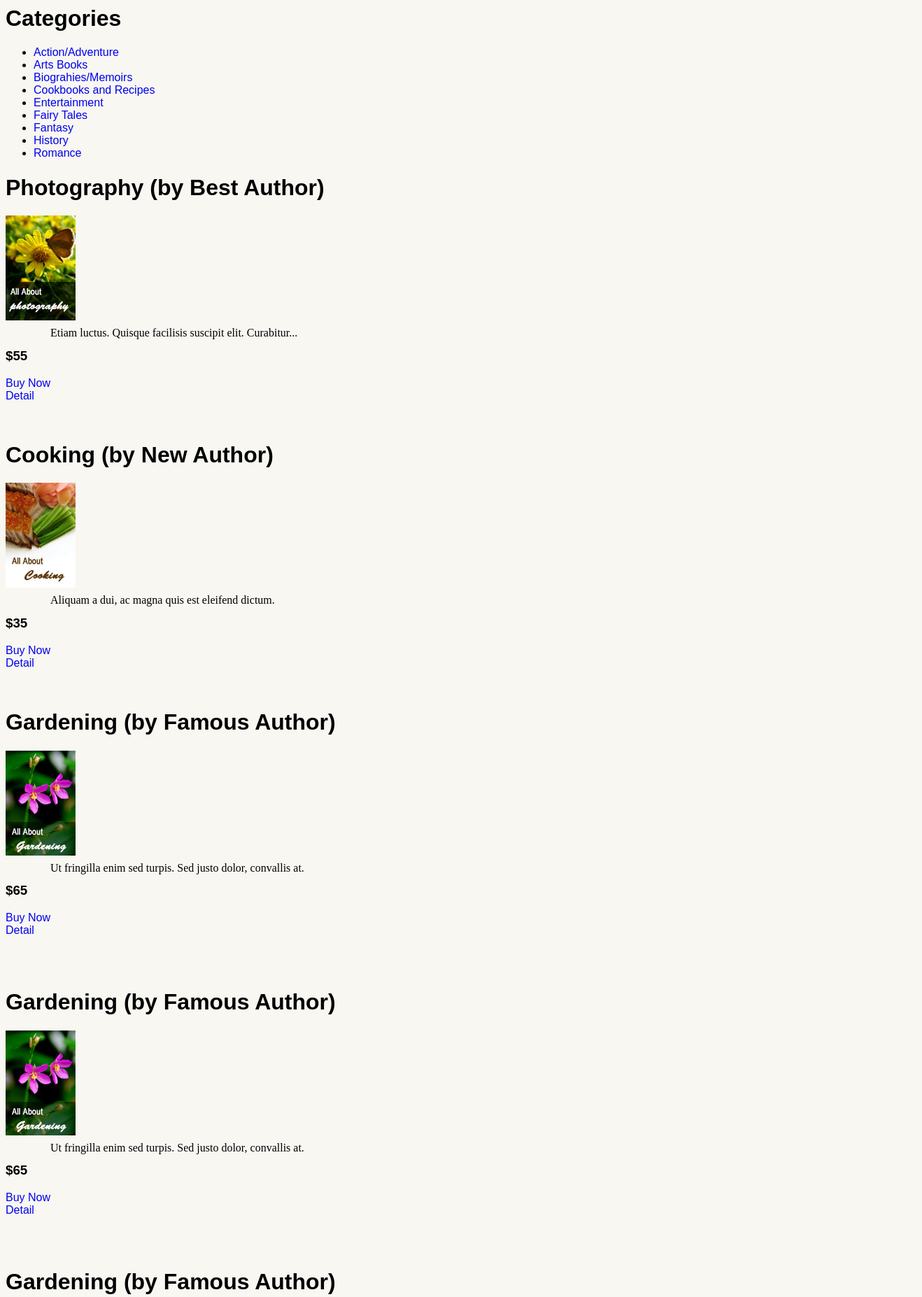
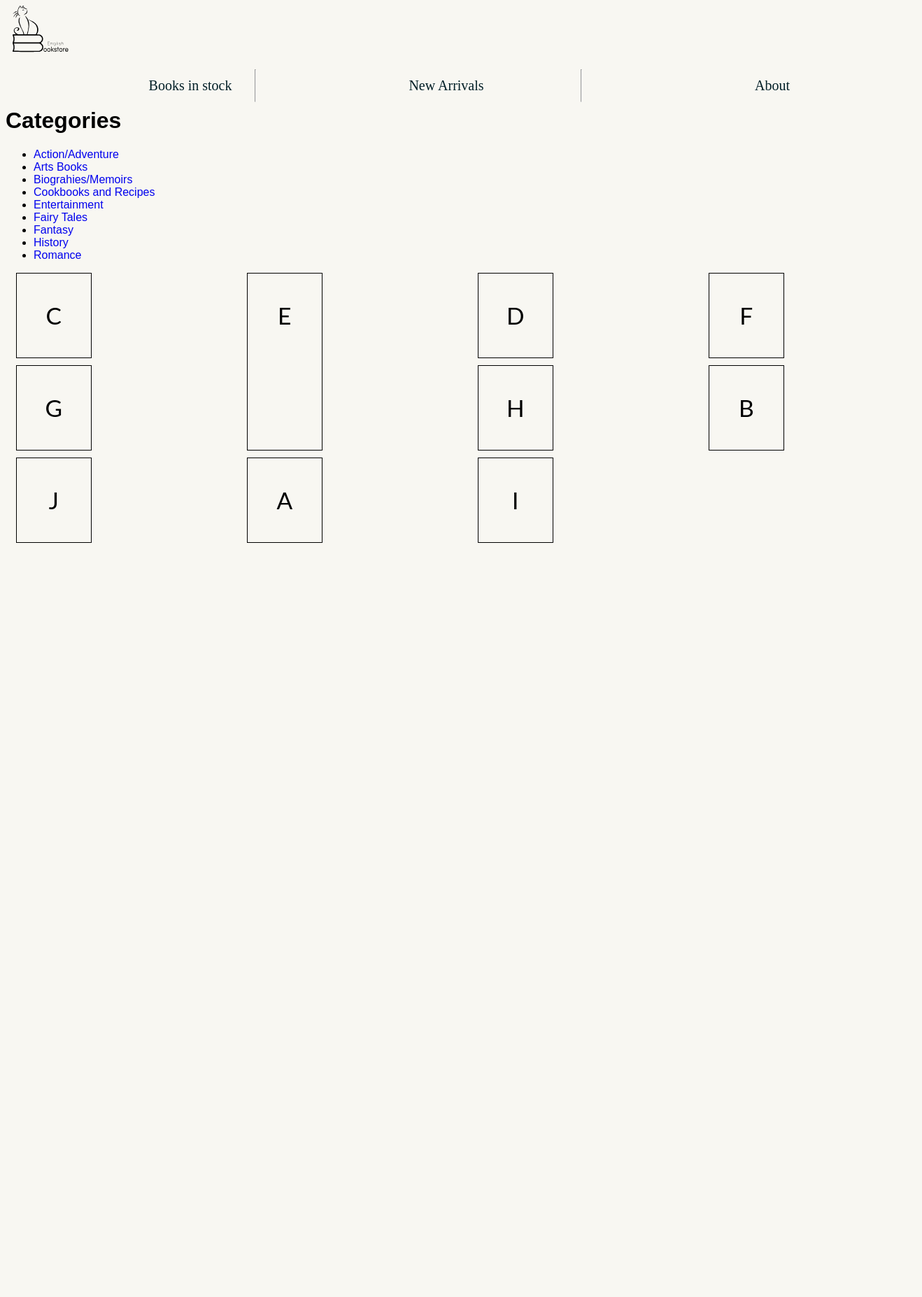
Before and after one commit to CaecilieHoffmann/Englishbookstore, a plain HTML site: page code nou/code nou/booksinstock.html in a window 1280 px wide. Shown: the top 1854 px of the page at 70% size, 1318 px wide, since content can reach past the window. After the commit the page ends 800 px from the top, so only its background shows below. Drawn offline with Linux system fonts and the light colour scheme; files that its build step writes are made by us from their sources.

Commit message:
i fixed the top of the new arrivals. working now on the css for books in stock

```diff
--- a/code nou/code nou/booksinstock.html
+++ b/code nou/code nou/booksinstock.html
@@ -3,9 +3,46 @@
 <meta http-equiv="Content-Type" content="text/html; charset=utf-8" />
 <meta name="keywords" content="" />
 <meta name="description" content="" />
-<link href="style.css" rel="stylesheet" type="text/css" />
+<link href="css/style.css" rel="stylesheet" type="text/css" />
+
+    <meta charset="utf-8">
+    <meta name="description" content="English Book Store">
+    <link rel="shortcut icon" href="images/favicon.ico" type="image/x-icon">
+    <link rel="icon" href="images/favicon.ico" type="image/x-icon">
+    <meta name="viewport" content="width=device-width, initial-scale=1.0">
+    <title>English book store</title>
+    <link href="css/style.css" rel="stylesheet">
+
 </head>
+
 <body>
+
+    <header>
+
+
+            <div class="logo"> <a href="index.html">
+                    <img src="images/logo.svg" alt="logo image">
+                </a></div>
+
+            <div class="nav-main-menu">
+
+                <div id="booksinstock">
+                    <a href="booksinstock.html" class="button">Books in stock</a>
+                </div>
+<hr id="vertical">
+                <div id="arrivals">
+                    <a href="newarrivals.html" class="button">New Arrivals</a>
+                </div>
+<hr id="vertical">
+                <div  id="about">
+                    <a href="about.html" class="button"> About</a>
+                </div>
+
+            </div>
+
+    </header>
+
+
 
     <div id="content">
 
@@ -24,107 +61,22 @@
                     <li><a href="#">Romance</a></li>
             	</ul>
             </div>
+        </div>
+    </div>
 
 
-            <div class="content_left_section">
-
-			</div>
-        </div> <!-- end of content left -->
-
-        <div id="content_right">
-        	<div class="product_box">
-            	<h1>Photography  <span>(by Best Author)</span></h1>
-   	      <img src="images/templatemo_image_01.jpg" alt="image" />
-                <div class="product_info">
-                	<p>Etiam luctus. Quisque facilisis suscipit elit. Curabitur...</p>
-                  <h3>$55</h3>
-                    <div class="buy_now_button"><a href="subpage.html">Buy Now</a></div>
-                    <div class="detail_button"><a href="subpage.html">Detail</a></div>
-                </div>
-                <div class="cleaner">&nbsp;</div>
-            </div>
-
-            <div class="cleaner_with_width">&nbsp;</div>
-
-            <div class="product_box">
-            	<h1>Cooking  <span>(by New Author)</span></h1>
-       	    <img src="images/templatemo_image_02.jpg" alt="image" />
-                <div class="product_info">
-                	<p>Aliquam a dui, ac magna quis est eleifend dictum.</p>
-                    <h3>$35</h3>
-                    <div class="buy_now_button"><a href="subpage.html">Buy Now</a></div>
-                    <div class="detail_button"><a href="subpage.html">Detail</a></div>
-                </div>
-                <div class="cleaner">&nbsp;</div>
-            </div>
-
-
-
-            <div class="cleaner_with_height">&nbsp;</div>
-
-            <div class="product_box">
-            	<h1>Gardening <span>(by Famous Author)</span></h1>
-   	      <img src="images/templatemo_image_03.jpg" alt="image" />
-                <div class="product_info">
-                	<p>Ut fringilla enim sed turpis. Sed justo dolor, convallis at.</p>
-                    <h3>$65</h3>
-                    <div class="buy_now_button"><a href="subpage.html">Buy Now</a></div>
-                    <div class="detail_button"><a href="subpage.html">Detail</a></div>
-                </div>
-                <div class="cleaner">&nbsp;</div>
-            </div>
-
-            <div class="cleaner_with_width">&nbsp;</div>
-            <div class="cleaner_with_height">&nbsp;</div>
-
-            <div class="product_box">
-            	<h1>Gardening <span>(by Famous Author)</span></h1>
-   	      <img src="images/templatemo_image_03.jpg" alt="image" />
-                <div class="product_info">
-                	<p>Ut fringilla enim sed turpis. Sed justo dolor, convallis at.</p>
-                    <h3>$65</h3>
-                    <div class="buy_now_button"><a href="subpage.html">Buy Now</a></div>
-                    <div class="detail_button"><a href="subpage.html">Detail</a></div>
-                </div>
-                <div class="cleaner">&nbsp;</div>
-            </div>
-
-            <div class="cleaner_with_width">&nbsp;</div>
-
-            <div class="cleaner_with_height">&nbsp;</div>
-
-            <div class="product_box">
-            	<h1>Gardening <span>(by Famous Author)</span></h1>
-   	      <img src="images/templatemo_image_03.jpg" alt="image" />
-                <div class="product_info">
-                	<p>Ut fringilla enim sed turpis. Sed justo dolor, convallis at.</p>
-                    <h3>$65</h3>
-                    <div class="buy_now_button"><a href="subpage.html">Buy Now</a></div>
-                    <div class="detail_button"><a href="subpage.html">Detail</a></div>
-                </div>
-                <div class="cleaner">&nbsp;</div>
-            </div>
-
-            <div class="cleaner_with_width">&nbsp;</div>
-
-            <div class="product_box">
-            	<h1>Sushi Book  <span>(by Japanese Name)</span></h1>
-            	<img src="images/templatemo_image_04.jpg" alt="image" />
-                <div class="product_info">
-                	<p>Lorem ipsum dolor sit amet, consectetur adipiscing elit. </p>
-                    <h3>$45</h3>
-                    <div class="buy_now_button"><a href="subpage.html">Buy Now</a></div>
-                    <div class="detail_button"><a href="subpage.html">Detail</a></div>
-                </div>
-                <div class="cleaner">&nbsp;</div>
-            </div>
-
-            <div class="cleaner_with_height">&nbsp;</div>
-
-        </div> <!-- end of content right -->
-
-    	<div class="cleaner_with_height">&nbsp;</div>
-    </div> <!-- end of content -->
+           <div class="container">
+  <div class="item a">A</div>
+  <div class="item b">B</div>
+  <div class="item c">C</div>
+  <div class="item d">D</div>
+  <div class="item e">E</div>
+  <div class="item f">F</div>
+  <div class="item g">G</div>
+  <div class="item h">H</div>
+  <div class="item i">I</div>
+  <div class="item j">J</div>
+</div>
 
 
 </body>
--- a/code nou/code nou/css/style.css
+++ b/code nou/code nou/css/style.css
@@ -420,3 +420,44 @@
 
 
 }
+
+
+
+
+/*Books in stock*/
+
+.container {
+  display: grid;
+  grid-template-columns: 25% 25% 25% 25%;
+  grid-gap: 10px;
+  font-family: 'Lato';
+  text-align: center;
+  font-size: 1.4em;
+  margin: 4px 30px;
+    width: 100%;
+}
+
+.item {
+  padding: 40px;
+  font-size: 1.5em;
+  border: 1px solid black;
+    width: 8%;
+}
+
+.c {
+  grid-row-start: 1;
+  grid-row-end: 2;
+}
+
+.e {
+  grid-row-start: 1;
+  grid-row-end: 3;
+}
+
+.b, .j {
+  order: 2;
+}
+
+.a, .i {
+  order: 3;
+}
```
Also changed, not shown: code nou/code nou/newarrivals.html (+11 -37 lines).
